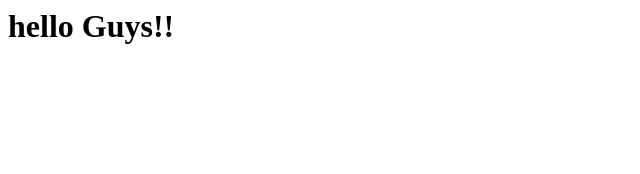
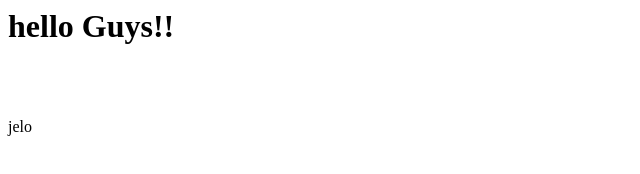
Before and after one commit to naxer1xx/gitDemo, a plain HTML site: page index.html in a window 1280 px wide. Shown: the full height of the page, 0-640 px from the left. Drawn offline with Linux system fonts and the light colour scheme.

Commit message:
commit from B1

```diff
--- a/index.html
+++ b/index.html
@@ -1,3 +1,4 @@
 <h1>hello Guys!!</h1>
 <br/>
 <br/>
+<p>jelo</p>
```
